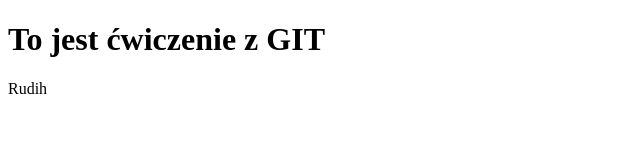
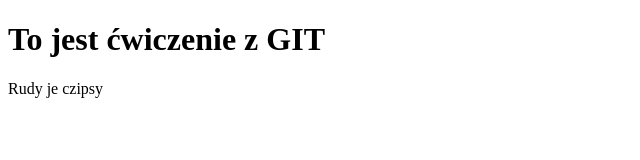
Before and after one commit to oldeyk/gitcw, a plain HTML site: page index.html in a window 1280 px wide. Shown: the full height of the page, 0-640 px from the left. Drawn offline with Linux system fonts and the light colour scheme.

Commit message:
Update index.html

```diff
--- a/index.html
+++ b/index.html
@@ -6,6 +6,6 @@
 </head>
 <body>
     <h1> To jest ćwiczenie z GIT</h1>
-    <p>Rudih</p>
+    <p>Rudy je czipsy</p>
 </body>
 </html>
```
